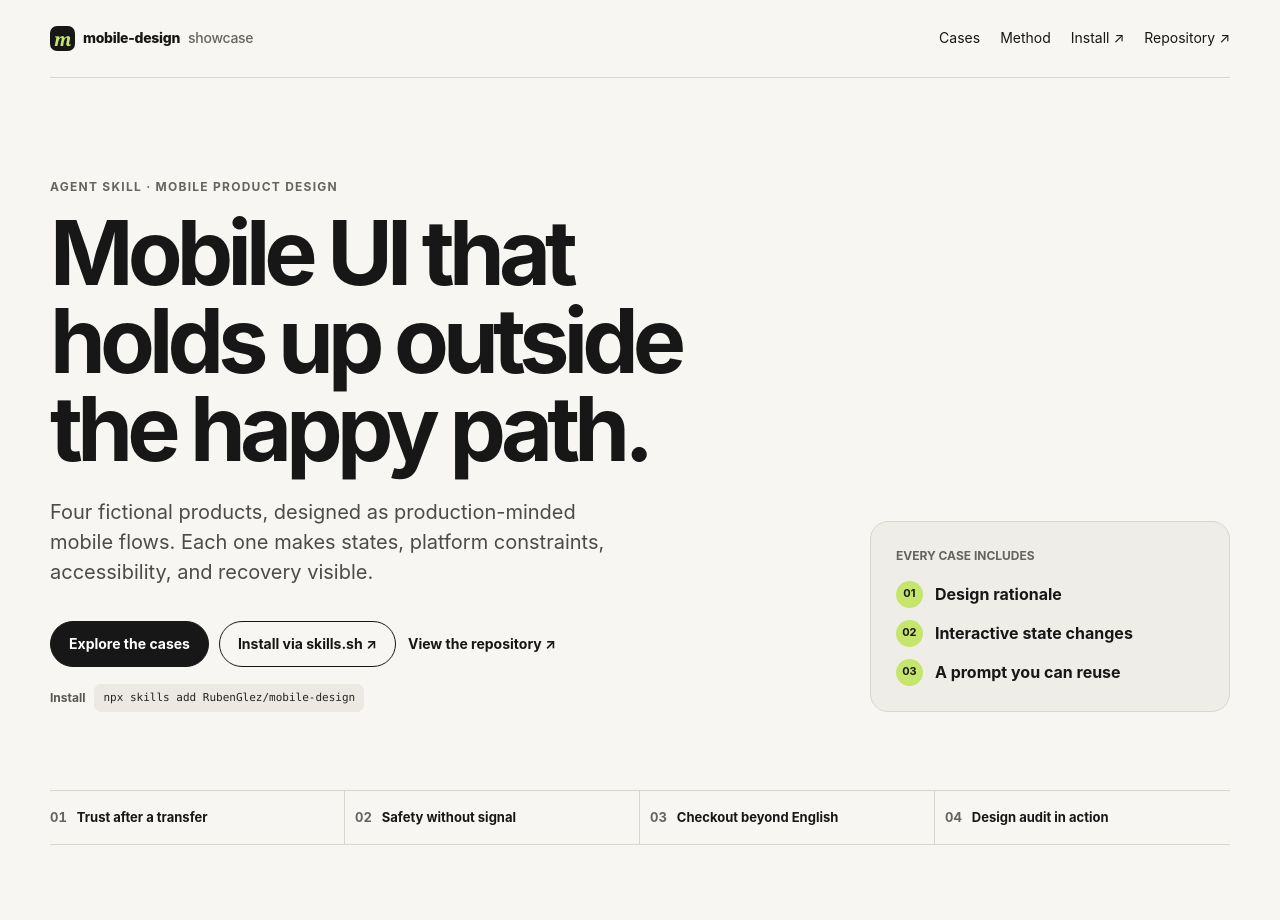
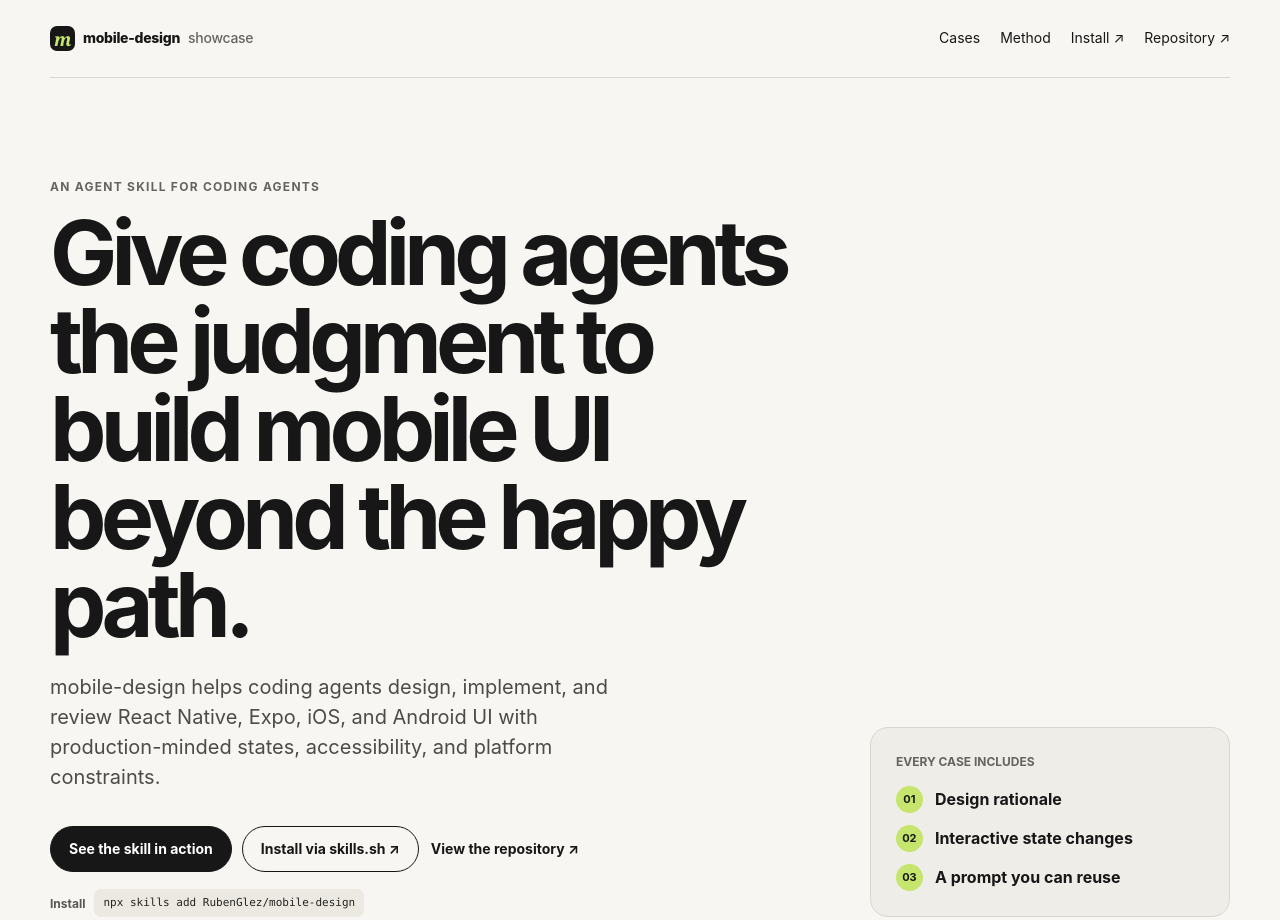
Before and after one commit to RubenGlez/mobile-design-showcase, a plain HTML site: page index.html in a window 1280 px wide. Shown: the top 920 px of the page. Drawn offline with Linux system fonts and the light colour scheme.

Commit message:
copy: clarify skill audience and value

```diff
--- a/index.html
+++ b/index.html
@@ -29,14 +29,14 @@
     <main id="top">
       <section class="hero">
         <div class="hero-copy">
-          <p class="eyebrow">Agent skill · Mobile product design</p>
-          <h1>Mobile UI that holds up outside the happy path.</h1>
+          <p class="eyebrow">An agent skill for coding agents</p>
+          <h1>Give coding agents the judgment to build mobile UI beyond the happy path.</h1>
           <p class="hero-lede">
-            Four fictional products, designed as production-minded mobile flows. Each one makes
-            states, platform constraints, accessibility, and recovery visible.
+            mobile-design helps coding agents design, implement, and review React Native, Expo,
+            iOS, and Android UI with production-minded states, accessibility, and platform constraints.
           </p>
           <div class="hero-actions">
-            <a class="button button-primary" href="#cases">Explore the cases</a>
+            <a class="button button-primary" href="#cases">See the skill in action</a>
             <a class="button button-secondary" href="https://www.skills.sh/rubenglez/mobile-design" target="_blank" rel="noreferrer">Install via skills.sh ↗</a>
             <a class="repository-link" href="https://github.com/RubenGlez/mobile-design" target="_blank" rel="noreferrer">View the repository ↗</a>
           </div>
```
